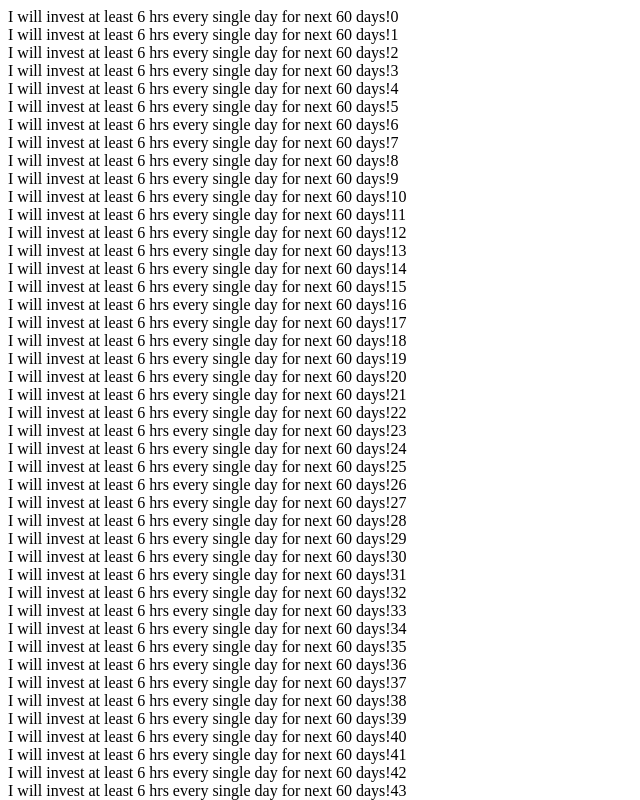
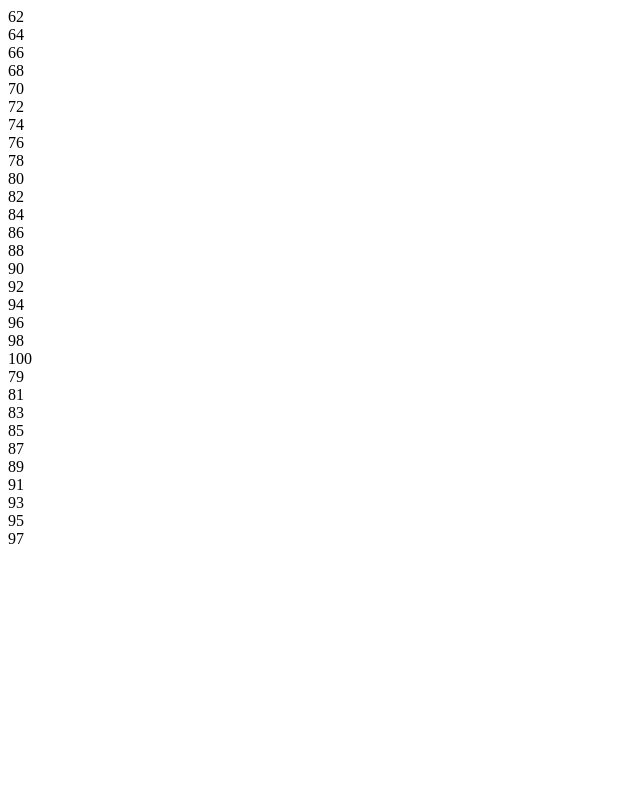
Before and after one commit to fuadhasan199/JavaScript-practice, a plain HTML site: page index.html in a window 1280 px wide. Shown: the top 800 px of the page, without its empty margins (0-640 px from the left). Drawn offline with Linux system fonts and the light colour scheme.

Commit message:
task2 complite

```diff
--- /dev/null
+++ b/loops/loop_practice/even_odd.js
@@ -0,0 +1,14 @@
+// task 1 odd
+for(let i=61; i<=100;i++){
+    if(i%2===0){
+        document.write(i,"<br>")
+    }
+}
+// task2 even
+
+
+for(let i=78;i<=98;i++){
+    if(i%2===1){
+       document.write(i,'<br>')
+    }
+}
```
Also changed, not shown: index.html (+1 -1 lines).
